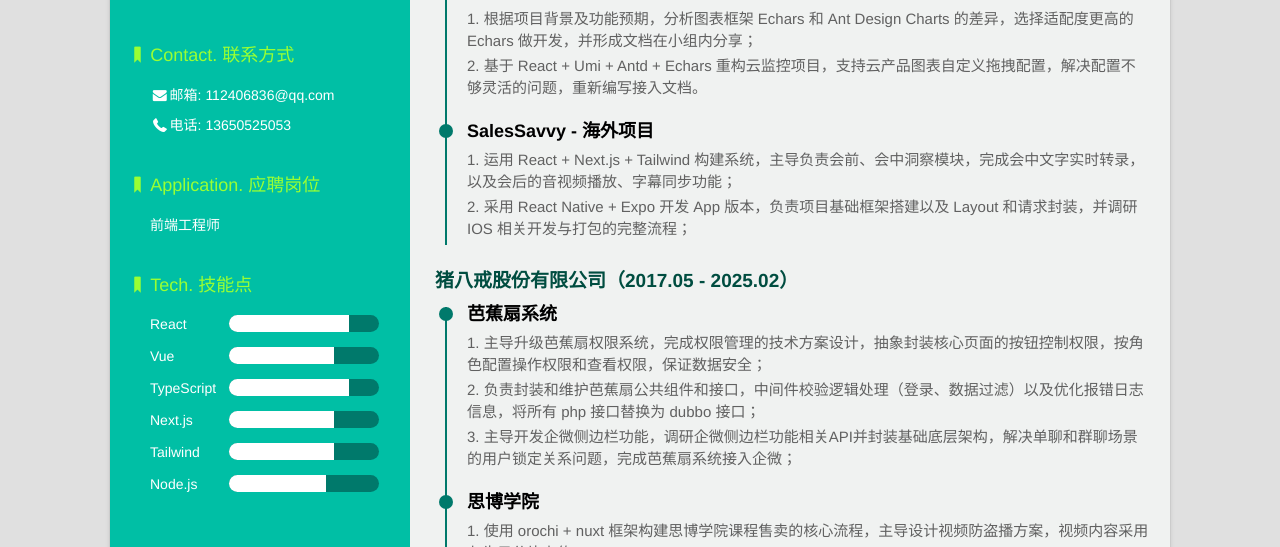
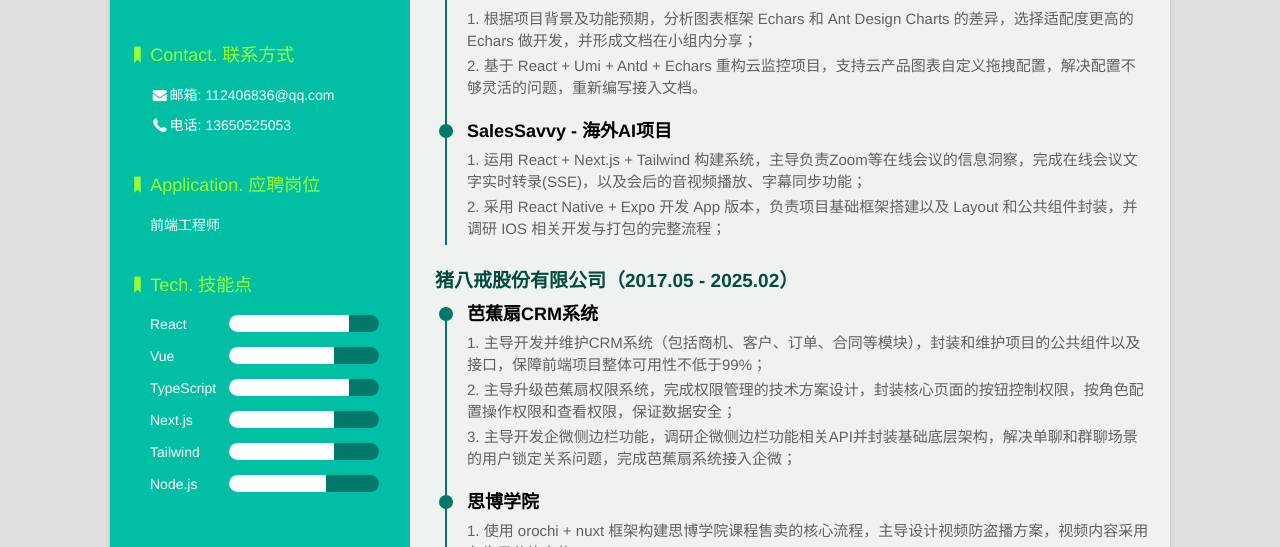
Before and after one commit to Zhouxingzu/Resume, a website: page index.html in a window 1280 px wide. Shown: the part 253-800 px from the top of the page. Drawn offline with Linux system fonts and the light colour scheme.

Commit message:
fix: update

```diff
--- a/index.html
+++ b/index.html
@@ -122,18 +122,18 @@
                         </li>
                         <li>
                             <div class="circle"></div>
-                            <h4>SalesSavvy - 海外项目</h4>
-                            <p>1. 运用 React + Next.js + Tailwind 构建系统，主导负责会前、会中洞察模块，完成会中文字实时转录，以及会后的音视频播放、字幕同步功能； </p>
-                            <p>2. 采用 React Native + Expo 开发 App 版本，负责项目基础框架搭建以及 Layout 和请求封装，并调研 IOS 相关开发与打包的完整流程；</p>
+                            <h4>SalesSavvy - 海外AI项目</h4>
+                            <p>1. 运用 React + Next.js + Tailwind 构建系统，主导负责Zoom等在线会议的信息洞察，完成在线会议文字实时转录(SSE)，以及会后的音视频播放、字幕同步功能； </p>
+                            <p>2. 采用 React Native + Expo 开发 App 版本，负责项目基础框架搭建以及 Layout 和公共组件封装，并调研 IOS 相关开发与打包的完整流程；</p>
                         </li>
                     </ul>
                     <h3>猪八戒股份有限公司（2017.05 - 2025.02）</h3>
                     <ul class="exp">
                         <li>
                             <div class="circle"></div>
-                            <h4>芭蕉扇系统</h4>
-                            <p>1. 主导升级芭蕉扇权限系统，完成权限管理的技术方案设计，抽象封装核心页面的按钮控制权限，按角色配置操作权限和查看权限，保证数据安全；</p>
-                            <p>2. 负责封装和维护芭蕉扇公共组件和接口，中间件校验逻辑处理（登录、数据过滤）以及优化报错日志信息，将所有 php 接口替换为 dubbo 接口；</p>
+                            <h4>芭蕉扇CRM系统</h4>
+                            <p>1. 主导开发并维护CRM系统（包括商机、客户、订单、合同等模块），封装和维护项目的公共组件以及接口，保障前端项目整体可用性不低于99%；</p>
+                            <p>2. 主导升级芭蕉扇权限系统，完成权限管理的技术方案设计，封装核心页面的按钮控制权限，按角色配置操作权限和查看权限，保证数据安全；</p>
                             <p>3. 主导开发企微侧边栏功能，调研企微侧边栏功能相关API并封装基础底层架构，解决单聊和群聊场景的用户锁定关系问题，完成芭蕉扇系统接入企微；</p>
                         </li>
                         <li>
```
